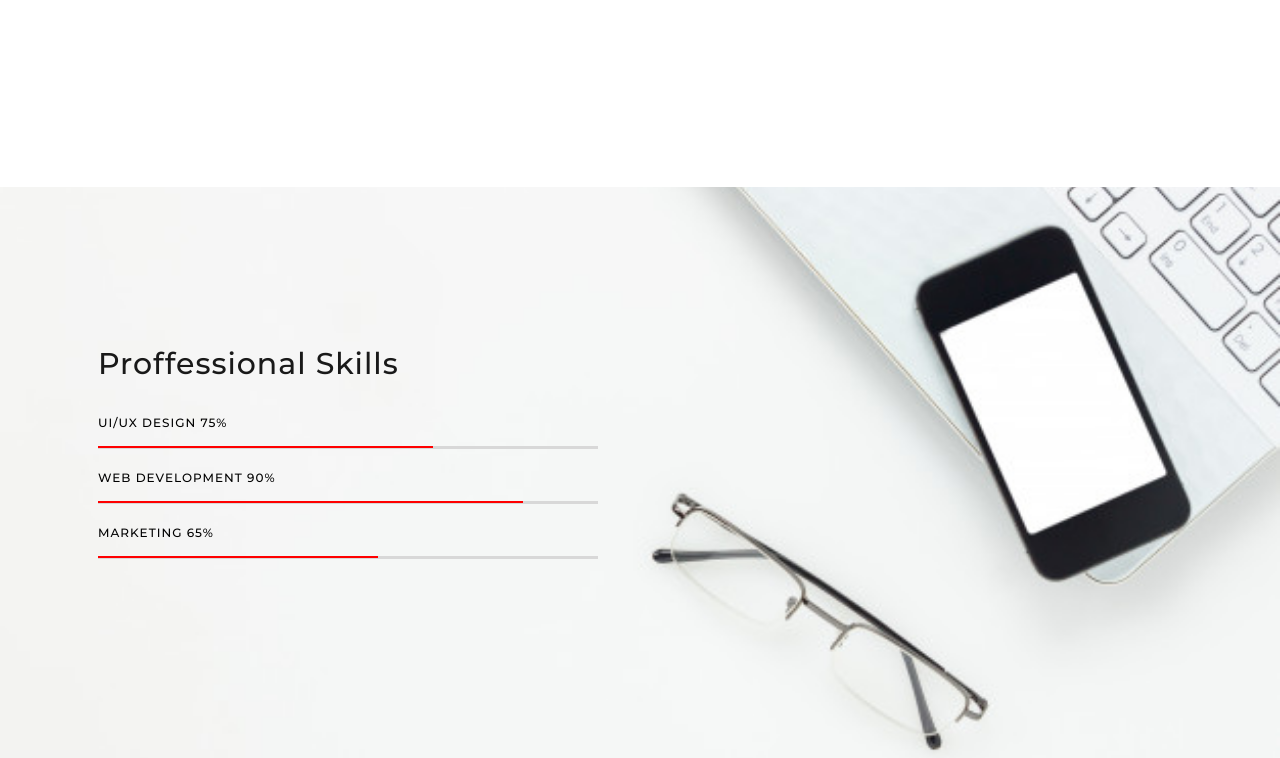
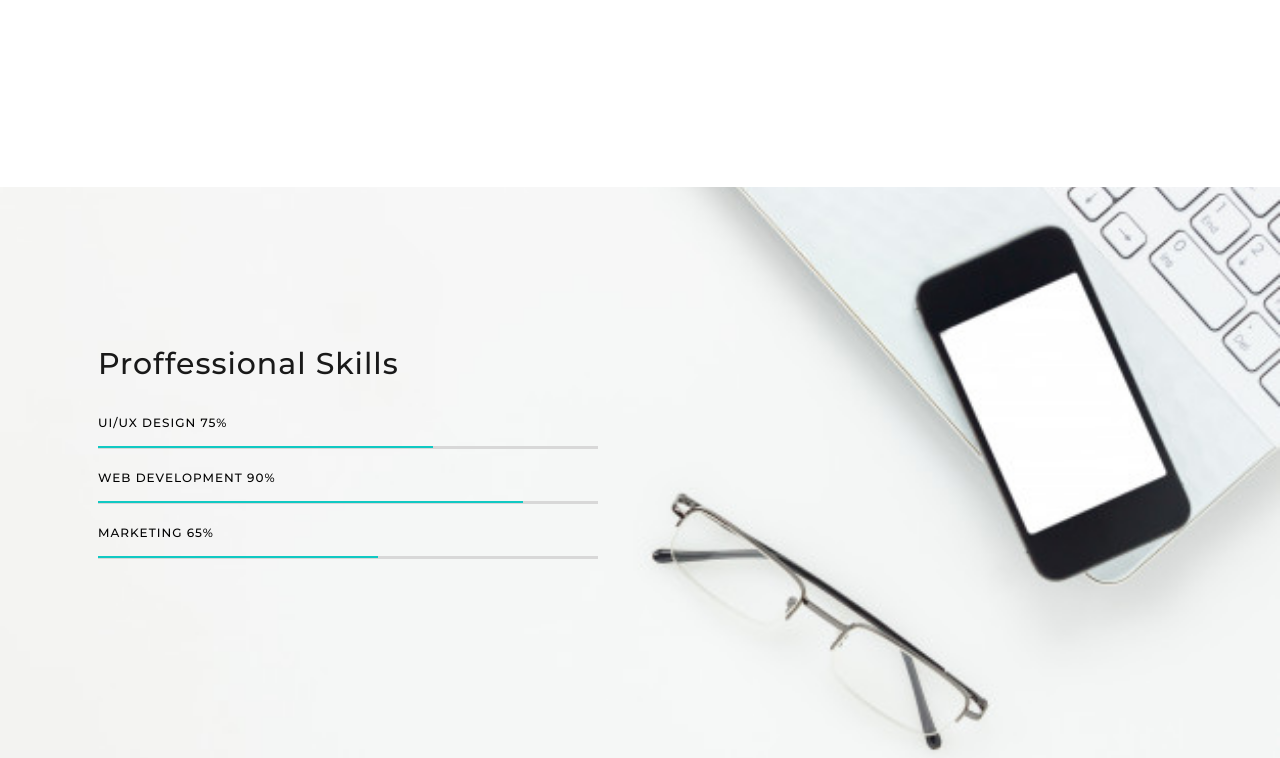
Before and after one commit to Milica998/Project1, a website: page index.html in a window 1280 px wide. Shown: the part 903-1661 px from the top of the page. Drawn offline with nearby package versions, Linux system fonts and the light colour scheme; files that its build step writes are made by us from their sources; files whose address does not match are found by name.

Commit message:
Changing color of rectangle

```diff
--- a/src/scss/modules/_skills.scss
+++ b/src/scss/modules/_skills.scss
@@ -33,7 +33,7 @@
 .blue-rectangle {
     position: absolute;
     display: block;
-    background-color: red;
+    background-color: $RobinsEggBlue;
     top: 0;
     left: 0;
     width: 67%;
```
